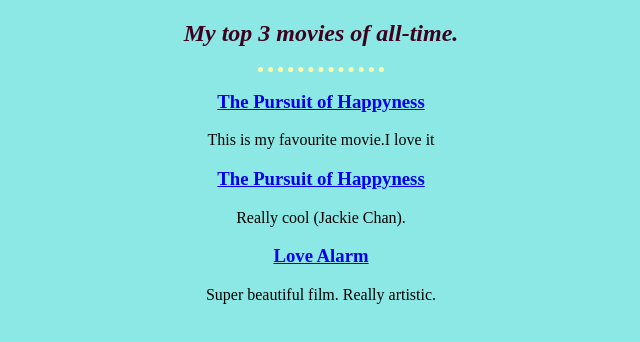
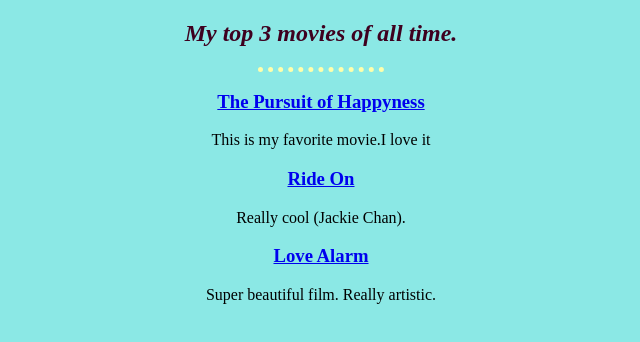
Before and after one commit to Bahaa87-ux/Summray, a plain HTML site: page Movie.html in a window 1280 px wide. Shown: the whole page, without its empty margins (319-959 px from the left). Drawn offline with Linux system fonts and the light colour scheme.

Commit message:
Update Movie.html

```diff
--- a/Movie.html
+++ b/Movie.html
@@ -8,11 +8,11 @@
 </head>
 <body>
 <center>
-    <i><h2>My top 3 movies of all-time.</h2></i>
+    <i><h2>My top 3 movies of all time.</h2></i>
 <hr />
 <a href="https://www.netflix.com/eg-en/title/70044605?source=35"><h3>The Pursuit of Happyness</h3></a>
-<p>This is my favourite movie.I love it </p>
-<a href="https://tv.apple.com/eg/movie/ride-on/umc.cmc.6278f1a08hccedh51acz25idj?action=play"><h3>The Pursuit of Happyness</h3></a>
+<p>This is my favorite movie.I love it </p>
+<a href="https://tv.apple.com/eg/movie/ride-on/umc.cmc.6278f1a08hccedh51acz25idj?action=play"><h3>Ride On</h3></a>
 <p>Really cool (Jackie Chan).</p>
 <a href="https://www.netflix.com/eg/title/80168068"><h3>Love Alarm</h3></a>
 <p>Super beautiful film. Really artistic.</p>
```
